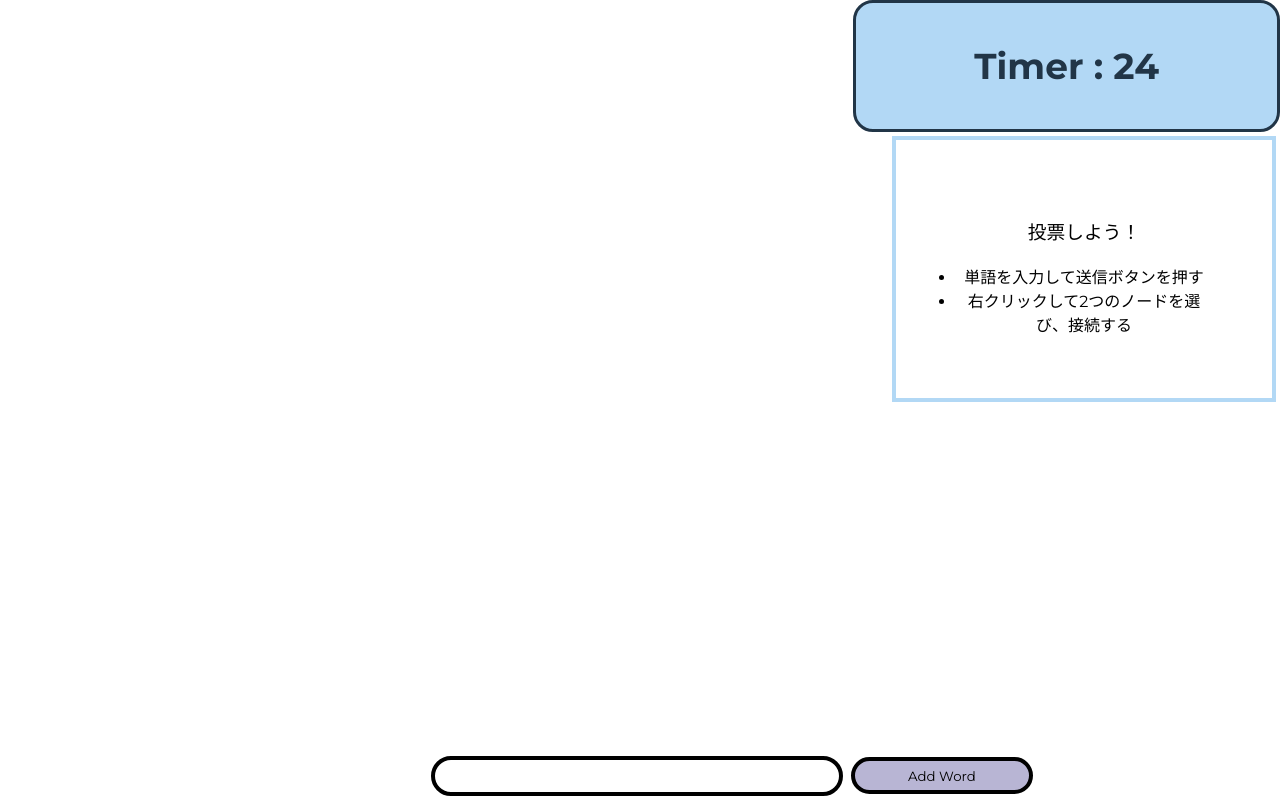
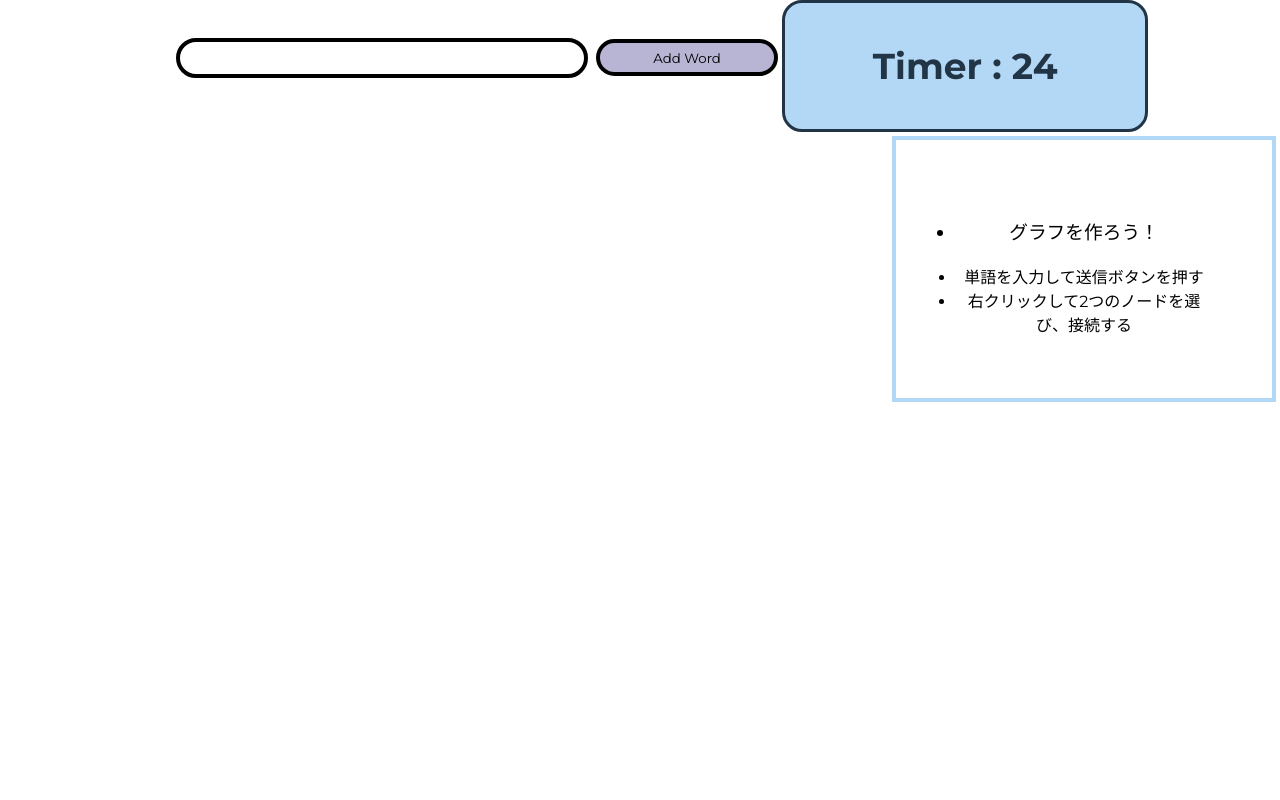
Before and after one commit to itsp-pbl-2023/mind-graph, a React (Vite) app in the folder client/: page /game in a window 1280 px wide. Built offline with nearby package versions, Linux system fonts and the light colour scheme; a web font is replaced by a local one; what @bufbuild/connect-query, @bufbuild/connect-web, @bufbuild/protobuf would draw is missing.

Commit message:
説明文タイトル変更

```diff
--- a/client/src/components/explainText.tsx
+++ b/client/src/components/explainText.tsx
@@ -19,8 +19,8 @@ const ExplainText = ({ elements }: { elements: string[] }) => {
   return (
     <div>
       <ExplainTextStyle>
-        <h3>投票しよう！</h3>
-        { elementsList }
+        <h3>{ elementsList[0]}</h3>
+        { elementsList.slice(1) }
       </ExplainTextStyle>
     </div>
   )
--- a/client/src/pages/game.tsx
+++ b/client/src/pages/game.tsx
@@ -13,19 +13,6 @@ import { styled } from "styled-components"
 
 const StyledGame = styled.div`
   display: flex;
-`
-
-const StyledColumn = styled.div`
-  position: relative;
-  z-index: 10;
-  pointer-events: none;
-  width: 33.3333vw;
-`
-
-const StyledAddWord = styled.div`
-  position: fixed;
-  bottom: 0;
-  justify-content: center;
 `
 
 import { useGraph } from '../lib/hooks/graph.ts'
@@ -72,26 +59,27 @@ const Game = () => {
 
   return (
     <StyledGame>
-      <NodeGraph nodes={nodes} edges={edges} onClick={onNodeClick} />
-      <StyledColumn>
+      <div>
         <UserList />
-      </StyledColumn>
-      <StyledColumn>
+      </div>
+      <div>
         <ThemeDisplay />
-        <StyledAddWord>
+        <NodeGraph nodes={nodes} edges={edges} onClick={onNodeClick} />
+        <div>
           <InputForm type='text' value={text} onChange={(e) => setText(e.target.value)} />
           <Button text='Add Word' onClick={() => send()} />
-        </StyledAddWord>
-      </StyledColumn>
-      <StyledColumn>
+        </div>
+      </div>
+      <div>
         <Timer expire={expireDummy}></Timer>
         <ExplainText
         elements={[
+          'グラフを作ろう！',
           '単語を入力して送信ボタンを押す',
           '右クリックして2つのノードを選び、接続する',
         ]}
       />
-      </StyledColumn>
+      </div>
     </StyledGame>
   )
 }
--- a/client/src/pages/voting.tsx
+++ b/client/src/pages/voting.tsx
@@ -52,6 +52,7 @@ const Voting = () => {
 
       <ExplainText
         elements={[
+          '投票しよう',
           'イイネ！と思ったノードを選び、投票ボタンを押す',
         ]}
       />
```
